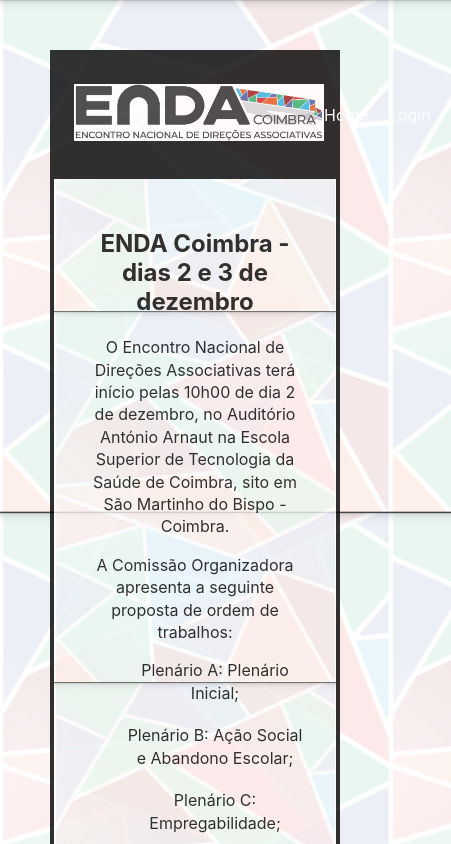
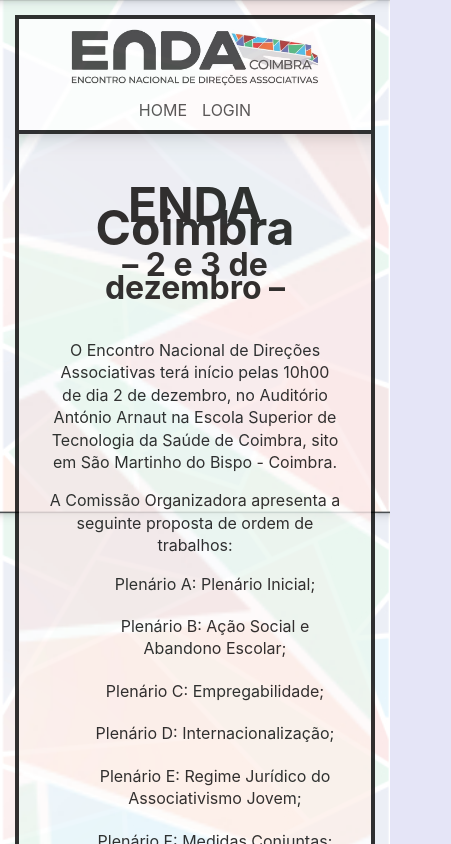
Before and after one commit to xYangWolfx/endasite, a React (Create React App) app: page / in a window 390 px wide. Shown: the top 844 px of the page, 451 px wide, since content can reach past the window. Built offline with nearby package versions, Linux system fonts and the light colour scheme.

Commit message:
More changes to css remove buttons to upload pdfs

```diff
--- a/public/index.html
+++ b/public/index.html
@@ -94,4 +94,57 @@
   main+div {
     border-top: 4px solid black;
   }
+
+  header {
+    background: white;
+}
+
+header a,
+header button {
+    color: #333 !important;
+    text-transform: uppercase;
+}
+
+.user-info button {
+    padding: 0;
+    font-size: 1rem;
+}
+
+nav ul li {
+    margin-right: 40px;
+}
+
+
+main {
+    min-height: 10vh;
+}
+
+@media screen and (max-width: 767px) {
+    body {
+        padding: 15px;
+    }
+
+    header {
+        padding: 5px 20px;
+        flex-direction: column;
+    }
+
+    header a,
+    header button {
+        display: inline-block;
+        margin: 5px 0;
+        text-transform: uppercase;
+        padding: 0;
+    }
+    main {
+        background-size: cover;
+    }
+
+    nav ul li {
+        margin-right: 15px;
+    }
+    nav ul li:last-child {
+        margin-right: 0;
+    }
+}
 </style>
--- a/src/components/Header.js
+++ b/src/components/Header.js
@@ -33,15 +33,15 @@ function Header({ loggedInUser, handleLogout }) {
               <li>
                 {loggedInUser.userType === "admin" && (
                   <div className="user-info">
-                    <span style={{ color: "white" }}>Logged in as Admin</span>
-                    <br />
+                    {/* <span style={{ color: "white" }}>Logged in as Admin</span>
+                    <br /> */}
                     <button onClick={handleLogoutClick}>Logout</button>
                   </div>
                 )}
                 {loggedInUser.userType === "user" && (
                   <div className="user-info">
-                    <span style={{ color: "white" }}>Logged in as User</span>
-                    <br />
+                    {/* <span style={{ color: "white" }}>Logged in as User</span>
+                    <br /> */}
                     <button onClick={handleLogout}>Logout</button>
                   </div>
                 )}
--- a/src/components/Home.js
+++ b/src/components/Home.js
@@ -8,8 +8,9 @@ function Home({ loggedInUser, handleLogout }) {
   return (
     <div className="home-container">
       <div className="event-block">
-        <h2>ENDA Coimbra - dias 2 e 3 de dezembro</h2>
         <div className="event-info">
+          <h2>ENDA Coimbra</h2>
+          <h3>– 2 e 3 de dezembro –</h3>
           <p>
             O Encontro Nacional de Direções Associativas terá início pelas 10h00
             de dia 2 de dezembro, no Auditório António Arnaut na Escola Superior
--- a/src/components/Plenarios.js
+++ b/src/components/Plenarios.js
@@ -113,7 +113,7 @@ function Plenarios({ userInfo }) {
           <li className="plenario-item" key={plenarioKey}>
             <div>
               <strong>{plenarioLabel}</strong>
-              {userInfo && userInfo.userType === "admin" && (
+              {/* {userInfo && userInfo.userType === "admin" && (
                 <button
                   className="add-file-button"
                   onClick={() => handleAddFileClick(plenarioKey)}
@@ -137,7 +137,7 @@ function Plenarios({ userInfo }) {
                     </button>
                   </div>
                 </div>
-              )}
+              )} */}
               <div>
                 <ul className="file-list">
                   {allFiles
@@ -156,13 +156,27 @@ function Plenarios({ userInfo }) {
                         >
                           Open
                         </button>
+                        {/* <button
+                          className="action-button"
+                          onClick={() => {
+                            const link = document.createElement("a");
+                            link.href = `https://api.enda.aeisec.pt/plenarios/${plenarioKey}/${file.filename}`;
+                            link.download = file.filename;
+                            link.click();
+                          }}
+                        >
+                          Download
+                        </button> */}
                         <button
                           className="action-button"
                           onClick={() => {
                             const link = document.createElement("a");
                             link.href = `https://api.enda.aeisec.pt/plenarios/${plenarioKey}/${file.filename}`;
                             link.download = file.filename;
+                            link.style.display = "none"; // Hide the link
+                            document.body.appendChild(link);
                             link.click();
+                            document.body.removeChild(link); // Remove the link from the DOM after click
                           }}
                         >
                           Download
```
